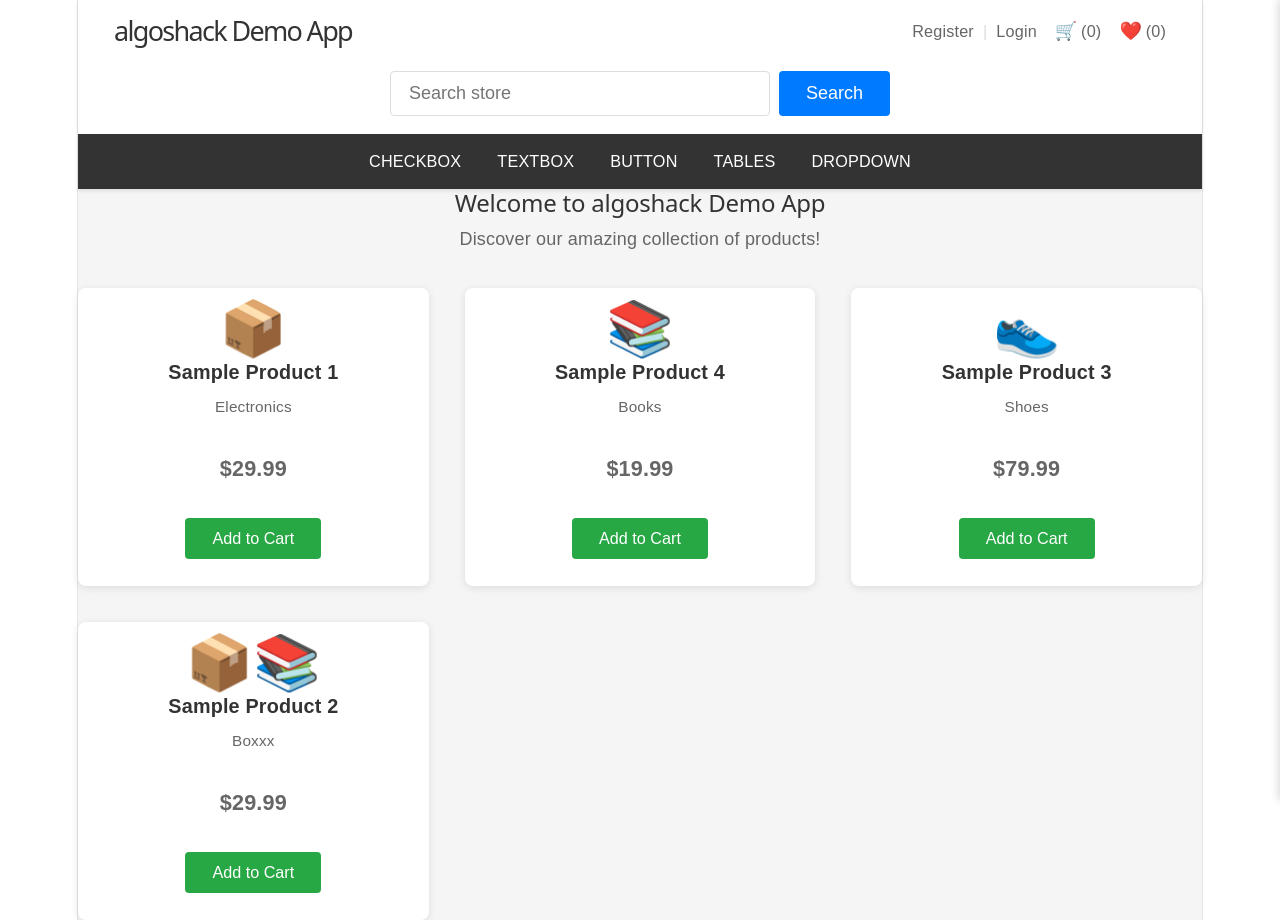
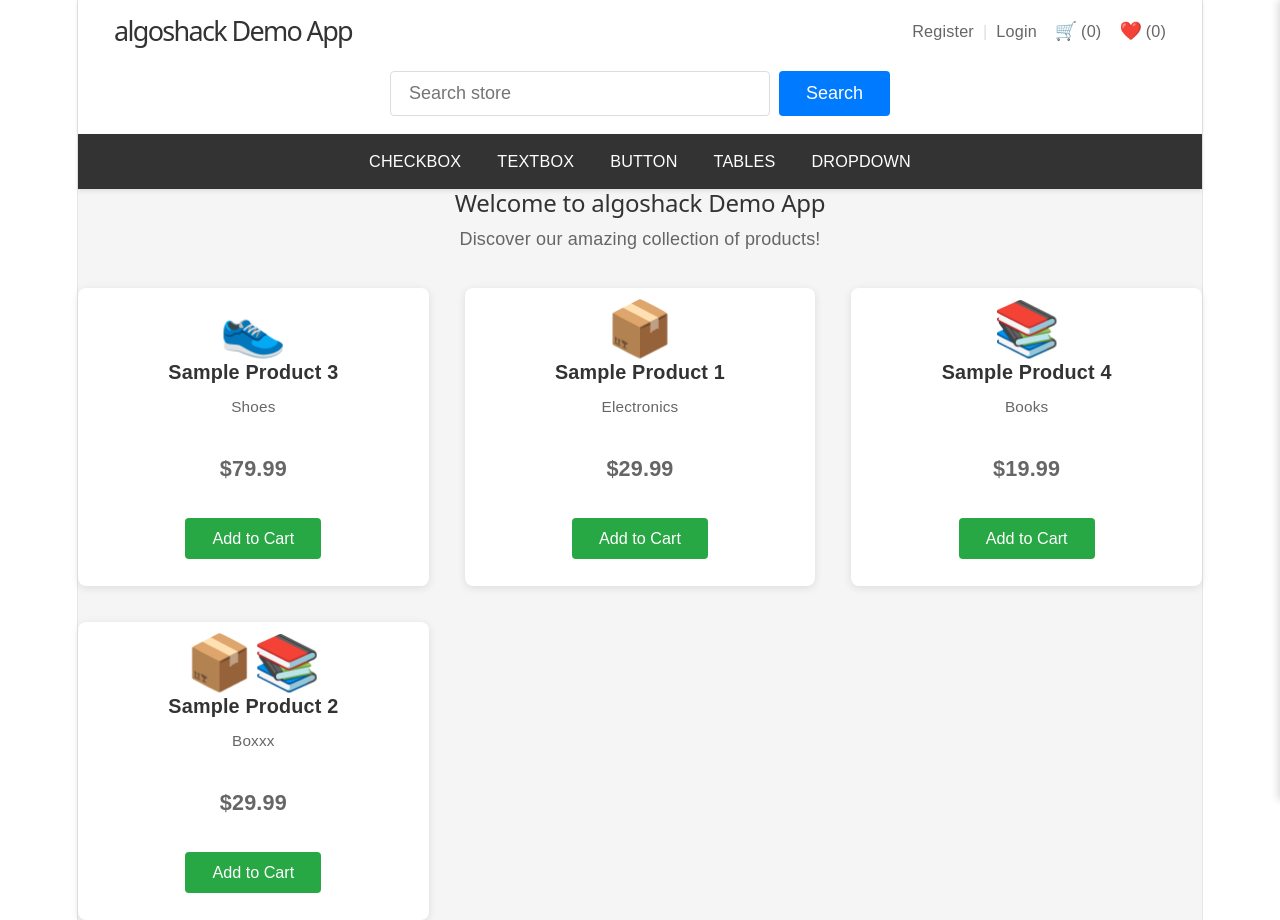
Before and after one commit to LAKSHMINARASIMHAN-ALGOSHACK/AutoHealDemoApp, a React (Vite) app: page / in a window 1280 px wide. Built offline with nearby package versions, Linux system fonts and the light colour scheme.

Commit message:
updated sampleprod3

```diff
--- a/src/components/Home.jsx
+++ b/src/components/Home.jsx
@@ -4,6 +4,14 @@ import "./Home.css";
 // Make sure to accept props
 const Home = ({ addToCart, cartCount }) => {
   const [products, setProducts] = useState([
+        {
+      id: 3,
+      name: "Sample Product 3",
+      price: "$79.99",
+      icon: "👟",
+      category: "Shoes",
+      addedToCart: false,
+    },
     {
       id: 1,
       name: "Sample Product 1",
@@ -18,14 +26,6 @@ const Home = ({ addToCart, cartCount }) => {
       price: "$19.99",
       icon: "📚",
       category: "Books",
-      addedToCart: false,
-    },
-    {
-      id: 3,
-      name: "Sample Product 3",
-      price: "$79.99",
-      icon: "👟",
-      category: "Shoes",
       addedToCart: false,
     },
     {
```
